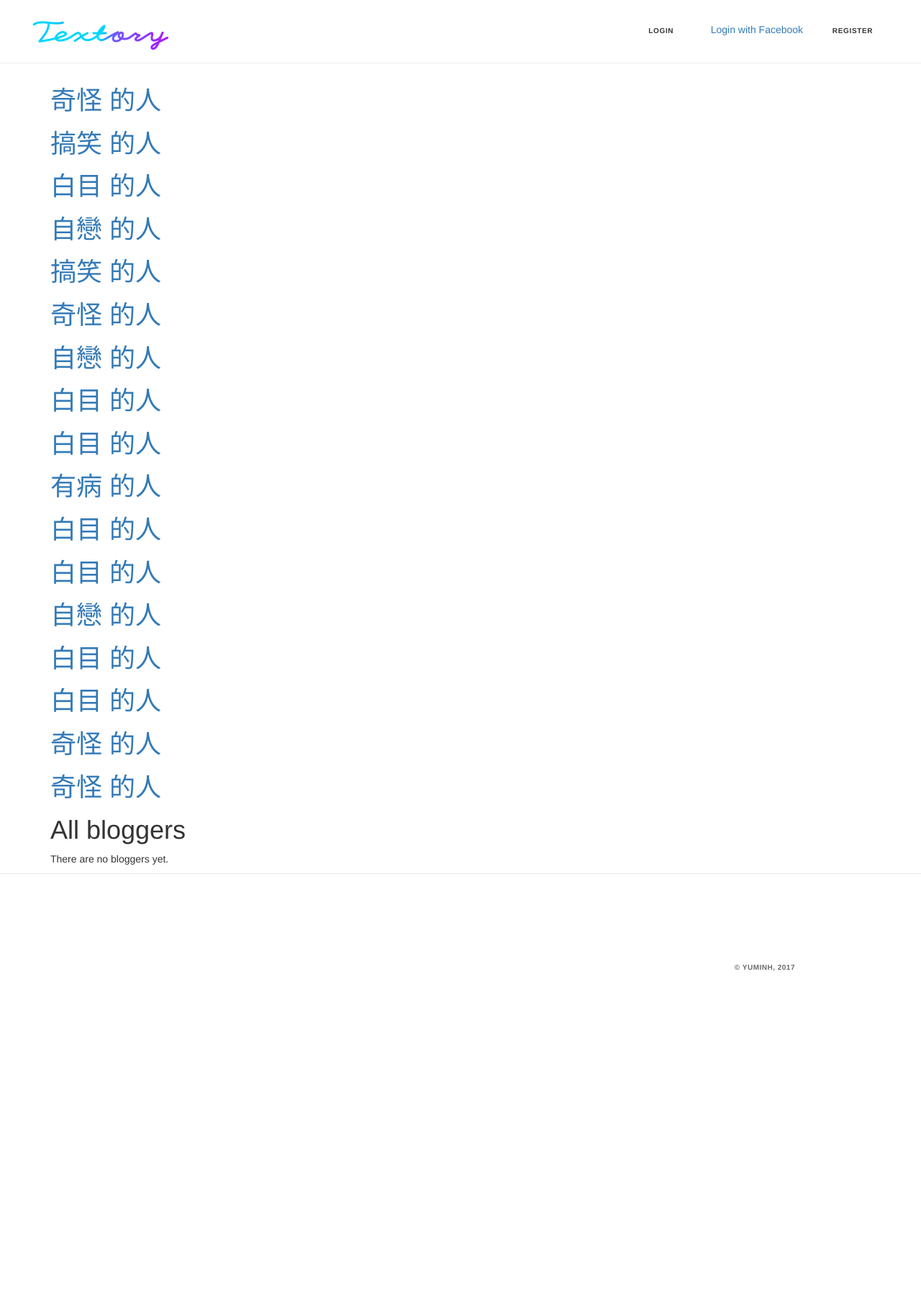
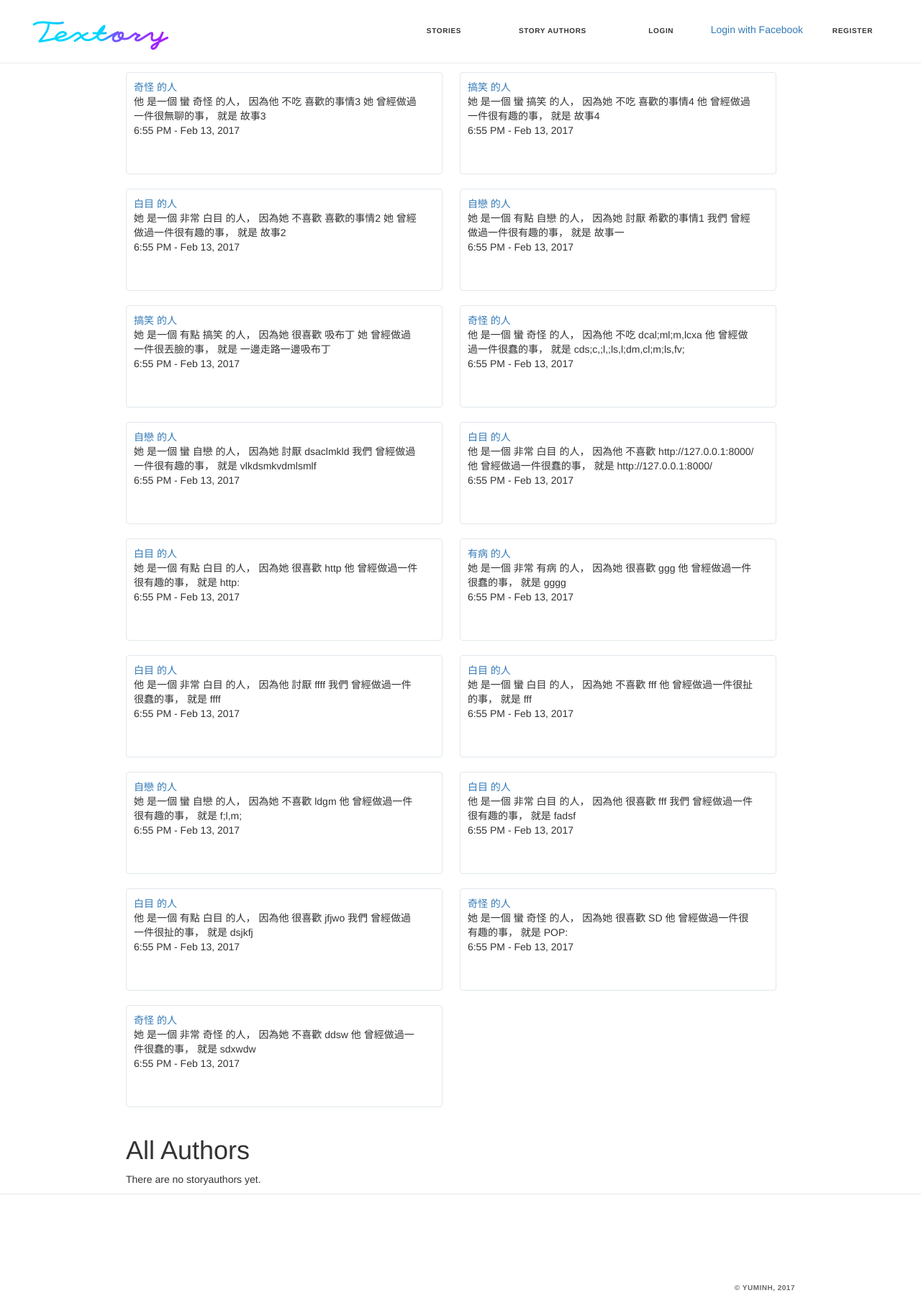
Before and after one commit to Yumin0/textory, a Django app: a page that uses story/templates/story/base.html in a window 1280 px wide. Shown: the whole page at 72% size. Before the commit the page ends 1349 px from the top, so only its background shows below. Run offline with Django 3.2, Linux system fonts and the light colour scheme; data comes from the database, SQL or seed files in the repository; both versions use the stored data as it was after the commit; some libraries are stand-ins or nearby versions.

Commit message:
add author list

```diff
--- a/account/templates/base.html
+++ b/account/templates/base.html
@@ -9,6 +9,11 @@
       <link href="http://fonts.googleapis.com/css?family=Lobster&subset=latin,latin-ext" rel="stylesheet" type="text/css">
       <link rel="stylesheet" href="https://maxcdn.bootstrapcdn.com/bootstrap/3.3.7/css/bootstrap.min.css" integrity="sha384-BVYiiSIFeK1dGmJRAkycuHAHRg32OmUcww7on3RYdg4Va+PmSTsz/K68vbdEjh4u" crossorigin="anonymous">
       <meta name="viewport" content="width=device-width, initial-scale=1.0">
+
+      <script
+        src="http://code.jquery.com/jquery-3.2.1.js"
+        integrity="sha256-DZAnKJ/6XZ9si04Hgrsxu/8s717jcIzLy3oi35EouyE="
+        crossorigin="anonymous"></script>
       {% block head %}
       <title>Base</title>
       <style>
--- /dev/null
+++ b/sideproject_venv/pyvenv.cfg
@@ -0,0 +1,3 @@
+home = /usr/local/bin
+include-system-site-packages = false
+version = 3.6.2
--- a/story/static/css/story.css
+++ b/story/static/css/story.css
@@ -66,7 +66,7 @@
 }
 
 .container {
-    max-width: 1320px;
+    max-width: 960px;
     margin: auto;
     padding: 0 30px;
 }
--- a/story/templates/story/base.html
+++ b/story/templates/story/base.html
@@ -3,12 +3,19 @@
 <html>
     <head>
         <link rel="stylesheet" href="{% static 'css/story.css' %}">
+
         <link rel="stylesheet" href="https://unpkg.com/element-ui/lib/theme-chalk/index.css">
         <link rel="stylesheet" href="//maxcdn.bootstrapcdn.com/bootstrap/3.2.0/css/bootstrap.min.css">
         <link rel="stylesheet" href="//maxcdn.bootstrapcdn.com/bootstrap/3.2.0/css/bootstrap-theme.min.css">
         <link href="http://fonts.googleapis.com/css?family=Lobster&subset=latin,latin-ext" rel="stylesheet" type="text/css">
         <link rel="stylesheet" href="https://maxcdn.bootstrapcdn.com/bootstrap/3.3.7/css/bootstrap.min.css" integrity="sha384-BVYiiSIFeK1dGmJRAkycuHAHRg32OmUcww7on3RYdg4Va+PmSTsz/K68vbdEjh4u" crossorigin="anonymous">
         <meta name="viewport" content="width=device-width, initial-scale=1.0">
+
+        <script
+  src="http://code.jquery.com/jquery-3.2.1.js"
+  integrity="sha256-DZAnKJ/6XZ9si04Hgrsxu/8s717jcIzLy3oi35EouyE="
+  crossorigin="anonymous"></script>
+
         {% block head %}
         <title>Base</title>
         {% endblock %}
@@ -118,20 +125,25 @@
                 <div id="status">
                 </div>
 
-                {% if user.is_authenticated %}
 
 
-
-
+                {% if user.is_authenticated %}
                   <p>Username: {{ user }}</p>
+                  <a class="button_blank button" href="{% url 'story_list' %}">Stories</a>
+                  <a class="button_blank button" href="{% url 'storyauthors' %}">Story authors</a>
                   <a class="button_blank button" href="{% url 'account:view_profile' %}">Profile</a>
                   <a class="button_blank button" href="{% url 'account:logout' %}">Log out</a>
                   <a class="button" href="{% url 'story_new' %}">Add Story</a>
                 {% else %}
+                  <a class="button_blank button" href="{% url 'story_list' %}">Stories</a>
+                  <a class="button_blank button" href="{% url 'storyauthors' %}">Story authors</a>
                   <a class="button_blank button" href="{% url 'account:login' %}">Login</a>
                   <a href="{% url 'social:begin' 'facebook' %}">Login with Facebook</a>
                   <a class="button_blank button" href="{% url 'account:register' %}">Register</a>
                 {% endif %}
+
+
+
               </div>
             </div>
           </nav>
@@ -148,6 +160,12 @@
         </footer>
       </div>
     </body>
+
+
+    <script src="https://unpkg.com/vue/dist/vue.js"></script>
+    <!-- 引入组件库 -->
+    <script src="https://unpkg.com/element-ui/lib/index.js"></script>
+
     <script>
       window.fbAsyncInit = function() {
         FB.init({
@@ -171,4 +189,6 @@
       integrity="sha256-hVVnYaiADRTO2PzUGmuLJr8BLUSjGIZsDYGmIJLv2b8="
       crossorigin="anonymous"></script>
     <script src="https://maxcdn.bootstrapcdn.com/bootstrap/3.3.7/js/bootstrap.min.js" integrity="sha384-Tc5IQib027qvyjSMfHjOMaLkfuWVxZxUPnCJA7l2mCWNIpG9mGCD8wGNIcPD7Txa" crossorigin="anonymous"></script>
+
+
 </html>
--- a/story/templates/story/hello.html
+++ b/story/templates/story/hello.html
@@ -33,11 +33,12 @@
         ，哈哈我在說那個人就是你，_______
         XD</p>
         <p class="button">我要寫...</p>
+      </div>
 
 
 
 
-      </div>
+
     </div>
   </div>
 </section>
--- a/story/templates/story/story_create.html
+++ b/story/templates/story/story_create.html
@@ -1,6 +1,9 @@
 {% extends 'story/base.html' %}
 {% block head %}
   <style>
+  .container {
+    width: 960px;
+  }
   .abc1{width: 30%;}
   .abc2{width: 40%;}
   .abc3{width: 10%;}
--- a/story/templates/story/story_list.html
+++ b/story/templates/story/story_list.html
@@ -1,28 +1,56 @@
 {% extends 'story/base.html' %}
 {% load staticfiles %}
+{% block head %}
+<style>
+  .container {
+    width: 960px;
+  }
+  .about_page__tweet {
+    width: 440px;
+    padding: 10px 30px 40px 10px;
+    margin: 0 20px 20px 0;
+    display: inline-block;
+    vertical-align: top;
+    overflow: hidden;
+    cursor: pointer;
+    background-color: #fff;
+    border: 1px solid #e1e8ed;
+    border-radius: 4px;
+  }
+</style>
+{% endblock %}
+
 {% block body %}
+
 <div class="container">
   {% for story in storys %}
-    <div class="story">
-      <h1><a href="{% url 'story_detail' pk=story.pk %}">{{ story.sb_adj }} 的人</a></h1>
-      <!--<p>{{ story.text|linebreaks }}</p>-->
+    <div class="about_page__tweet">
+      <a href="{% url 'story_detail' pk=story.pk %}">{{ story.sb_adj }} 的人</a>
+      <p>
+      {{ story.sb_gender }} 是一個 {{ story.sb_adv }} {{ story.sb_adj }} 的人，
+
+      因為{{ story.sb_gender }} {{ story.sb_about }} {{ story.sb_thing }}
+
+      {{ story.who }} 曾經做過一件很{{ story.sth_adj }}的事，
+
+      就是 {{ story.sb_story }}
+      <br>
+      6:55 PM - Feb 13, 2017
+      </p>
     </div>
   {% endfor %}
-  <h1>All bloggers</h1>
 
-    {% if storyauthor_list %}
-    <ul>
 
-      {% for author in storyauthor_list %}
-      <li>
-        <a href="{% url 'storys-by-author' author.pk %}">{{ author }}</a>
-      </li>
-      {% endfor %}
+  <h1>All Authors</h1>
+  {% if storyauthor_list %}
+    {% for author in storyauthor_list %}
+      <a href="{% url 'storys_by_author' author.pk %}">{{ author }}</a>
+    {% endfor %}
+  {% else %}
+    <p>There are no storyauthors yet.</p>
+  {% endif %}
 
-    </ul>
 
-    {% else %}
-      <p>There are no bloggers yet.</p>
-    {% endif %}
+
 </div>
 {% endblock %}
--- a/story/urls.py
+++ b/story/urls.py
@@ -5,6 +5,7 @@
     #url(r'^$', views.story_list, name='story_list'),
     url(r'^stories/$', views.story_list, name='story_list'),
     url(r'^storyauthor/(?P<pk>\d+)$', views.StoryListbyAuthorView.as_view(), name='storys_by_author'),
+    url(r'^storyauthors/$', views.StoryAuthorListView.as_view(), name='storyauthors'),
     #url(r'^storyauthor/(?P<pk>[0-9]+)/$', views.StoryListbyAuthorView, name='storys_by_author'),
     url(r'^story/(?P<pk>[0-9]+)/$', views.story_detail, name='story_detail'),
     url(r'^story/new/$', views.story_new, name='story_new'),
--- a/story/views.py
+++ b/story/views.py
@@ -45,6 +45,11 @@
         context['author'] = get_object_or_404(StoryAuthor, pk = self.kwargs['pk'])
         return context
 
+class StoryAuthorListView(generic.ListView):
+    """
+    Generic class-based view for a list of bloggers.
+    """
+    model = StoryAuthor
 
 def story_detail(request, pk):
     story = get_object_or_404(Story, pk=pk)
--- a/textory/settings.py
+++ b/textory/settings.py
@@ -89,6 +89,7 @@
 SOCIAL_AUTH_FACEBOOK_KEY = '1877568685892013' # Facebook App ID
 SOCIAL_AUTH_FACEBOOK_SECRET = '428302f36496cd32c34770be9b3781d2' # Facebook App Secret
 
+#SOCIAL_AUTH_REDIRECT_IS_HTTPS = True
 
 WSGI_APPLICATION = 'textory.wsgi.application'
 
```
Also changed, not shown: story/templates/story/story_detail.html (+18 -1 lines), story/templates/story/story_list_by_author.html (+40 -5 lines), story/templates/story/storyauthor_list.html (added, +34 -0 lines), db.sqlite3.
